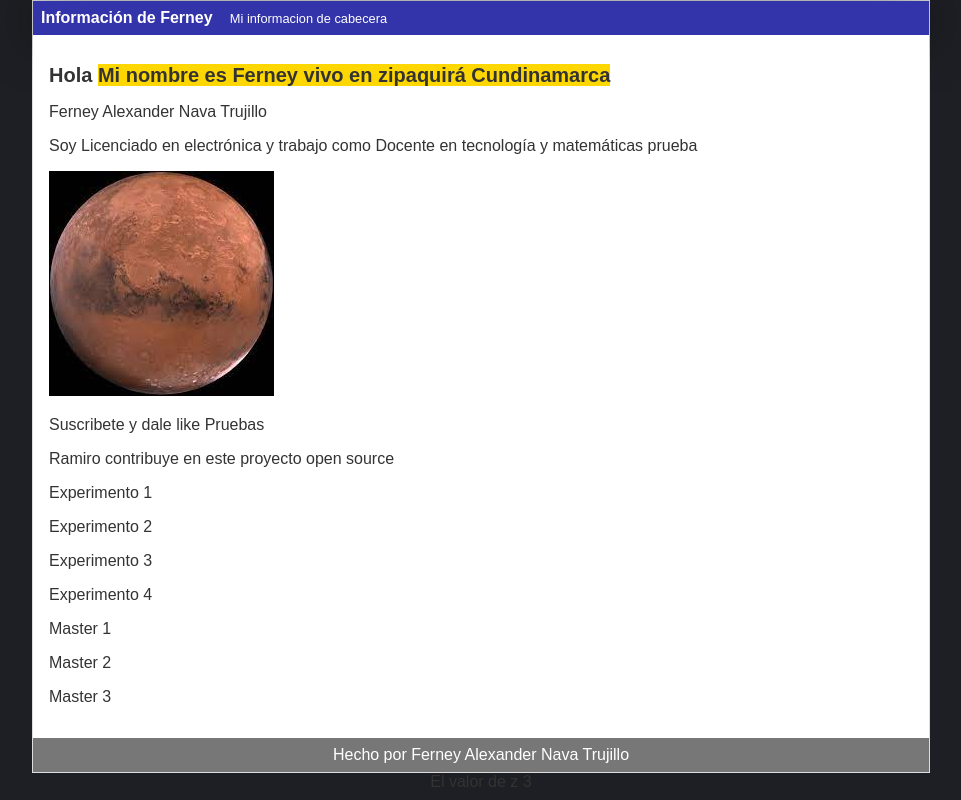
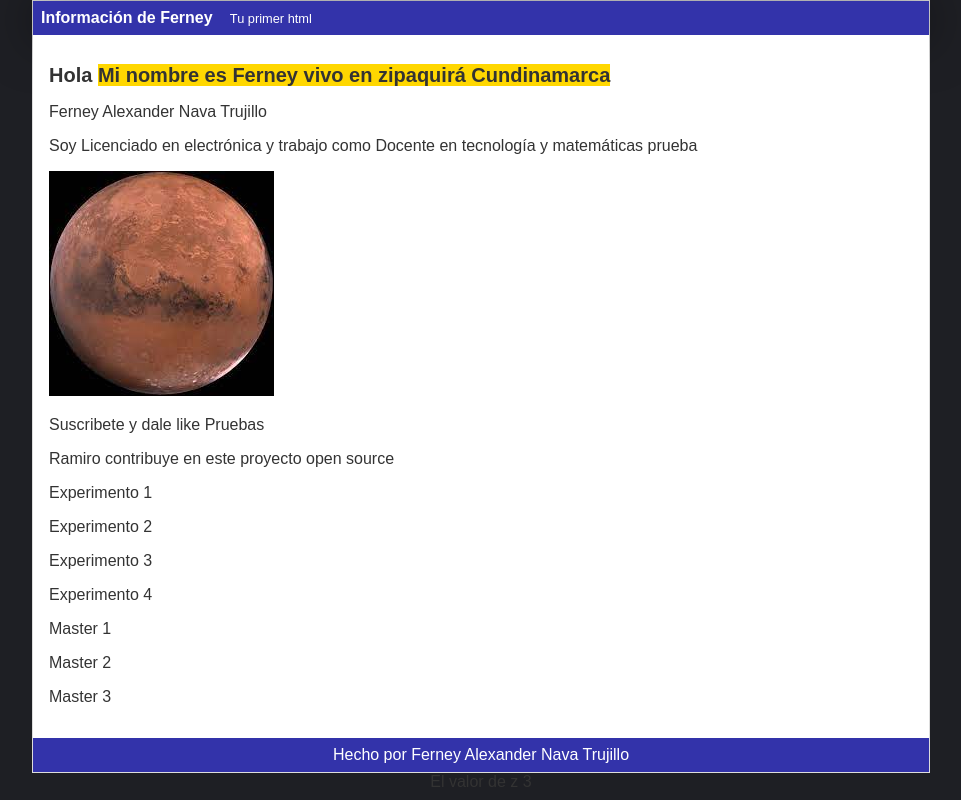
Before and after one commit to ferneynava/Curso-de-programacion-basica, a plain HTML site: page practica1.html in a window 1280 px wide. Shown: the whole page, without its empty margins (159-1120 px from the left). Drawn offline with Linux system fonts and the light colour scheme.

Commit message:
:white_check_mark: Cambio al tagline y color del footer
Cambio al tagline y color del footer :)

```diff
--- a/csspractica1/practica1.css
+++ b/csspractica1/practica1.css
@@ -50,7 +50,7 @@ body
 
 #footer
 {
-    background-color: #777;
+    background: #33A;
     color: white;
     text-align: center;
     padding: 0.5em;
--- a/practica1.html
+++ b/practica1.html
@@ -12,7 +12,7 @@
   <div id = "container">
     <div id="cabecera">
       Información de Ferney
-      <span id="tagline">Mi informacion de cabecera</span>
+      <span id="tagline">Tu primer html</span>
     </div>
 
     <div id = "informacion">
```
